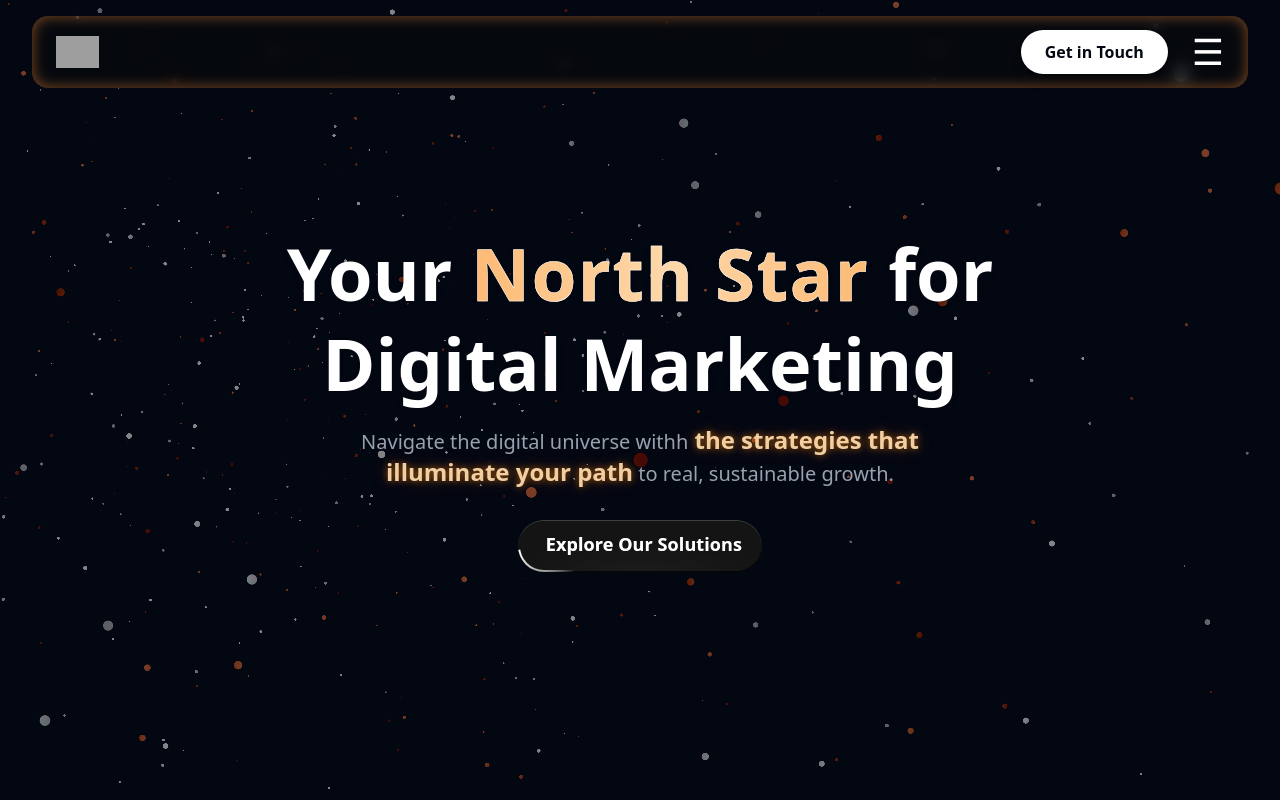
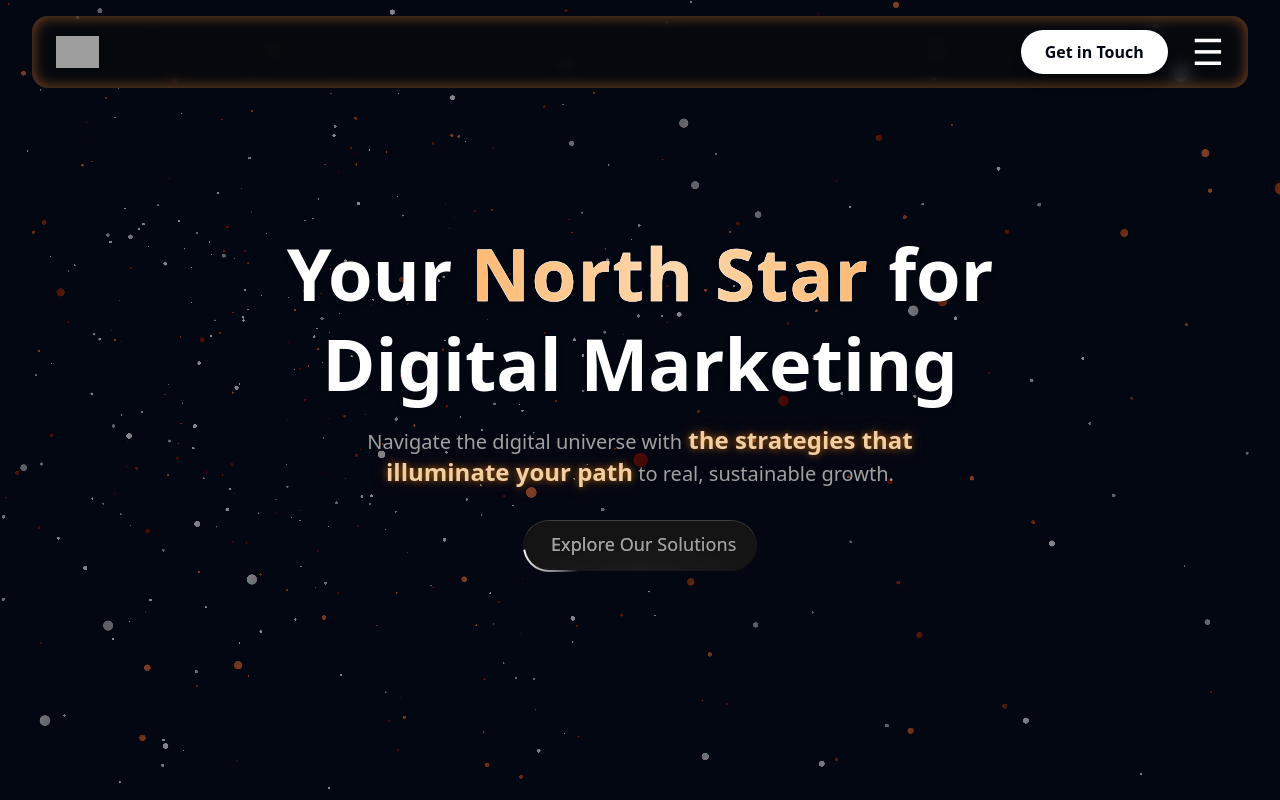
Before and after one commit to Anirudh2244/zorshour, a React (Vite) app: page / in a window 1280 px wide. Shown: the top 800 px of the page. Built offline with nearby package versions, Linux system fonts and the light colour scheme; grey boxes are pictures that could not be loaded.

Commit message:
button color

```diff
--- a/src/HeroSection.jsx
+++ b/src/HeroSection.jsx
@@ -102,9 +102,9 @@ export default function HeroSection() {
 
           </h1>
           <p
-            className="text-lg md:text-xl text-gray-400 mb-8 max-w-2xl mx-auto"
+            className="text-lg md:text-xl text-neutral-400 mb-8 max-w-2xl mx-auto"
           >
-            Navigate the digital universe withh
+            Navigate the digital universe with
             <span className="text-orange-400 font-bold animate-subtle-pulse-glow text-xl md:text-2xl"> the strategies that illuminate your path</span> to real, sustainable growth.
           </p>
 
@@ -115,7 +115,7 @@ export default function HeroSection() {
             >
               <button
                 onClick={handleScrollToAboutUs}
-                className="font-bold text-lg cursor-pointer"
+                className=" text-lg cursor-pointer text-neutral-400"
               >
                 Explore Our Solutions
               </button>
--- a/src/index.css
+++ b/src/index.css
@@ -343,7 +343,7 @@
     #fdba74,
     #fed7aa,
     #fdba74
-  ); /* Use your gradient colors */
+  );
   background-clip: text;
   -webkit-background-clip: text;
   color: transparent;
```
